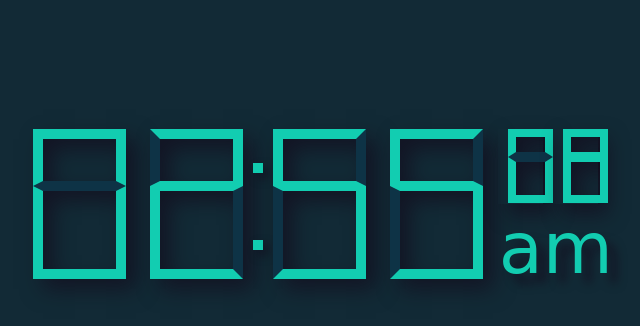
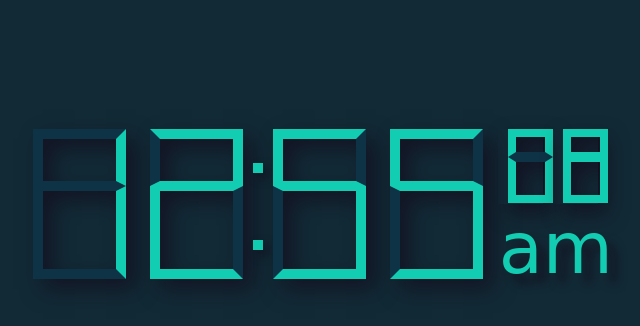
Before and after one commit to Margulis162/digital_clock, a plain HTML site: page clock.html in a window 1280 px wide. Shown: the whole page, without its empty margins (307-947 px from the left). Drawn offline with Linux system fonts and the light colour scheme; a web font is replaced by a local one.

Commit message:
yesterday I have discoverd a bug. the Clock was showing 02hr when it suppose to be 12 pm. It turned out to be because insufficient condition in if else statmenet. Date gets Europian time so 12 pm is 0, which with the condition being an array length < 2  would just apply 0 in my case. So I had to go with length <2 && tm[0] !==0

```diff
--- a/assets/clock.js
+++ b/assets/clock.js
@@ -9,7 +9,7 @@ function freshStart(element, cls){
 // swich for changing digits
 //tm is hr,min,or sec;
  function count1(tm, top, bottom){
-    // to fix the issue when the seconds only have one digit we need if else, the swithc is what changing the numbers
+
 
     if(tm.length<2){
         switch(true){
@@ -253,7 +253,7 @@ function freshStart(element, cls){
                 function count0Hr(tm, top, bottom){
                     // to fix the issue when the seconds only have one digit we need if else, the swithc is what changing the numbers
 
-                    if(tm.length<2){
+                    if(tm.length<2 && tm[0] !== 0){
 
                             top.classList.add("zero-top");
                             bottom.classList.add("zero-bottom");
@@ -261,7 +261,7 @@ function freshStart(element, cls){
 
 
                         }
-                        else if(tm.length<2 && tm[0] === 0){
+                        else if(tm.length<2 && tm[0] == 0){
                             top.classList.add("one-top");
                             bottom.classList.add("one-bottom");
                         }
@@ -332,6 +332,7 @@ function setTimeHr(){
     const time = new Date();
 
     const hr = Array.from(String(time.getHours()), Number);
+
     const hr10top = document.getElementById('hr-10-top');
     const hr10bottom = document.getElementById('hr-10-bottom');
     const hr01top = document.getElementById('hr-01-top');
```
Also changed, not shown: assets/sass/digits.scss (line endings or trailing spaces).
